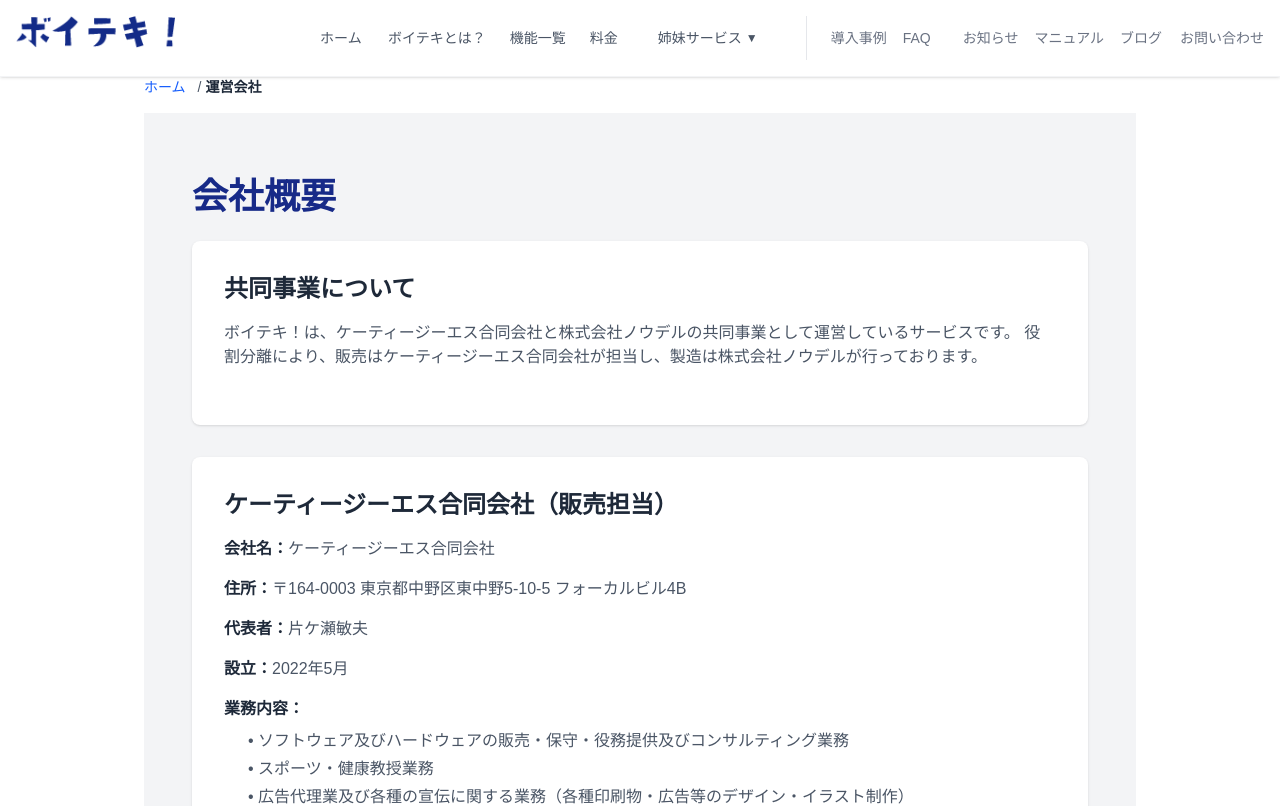
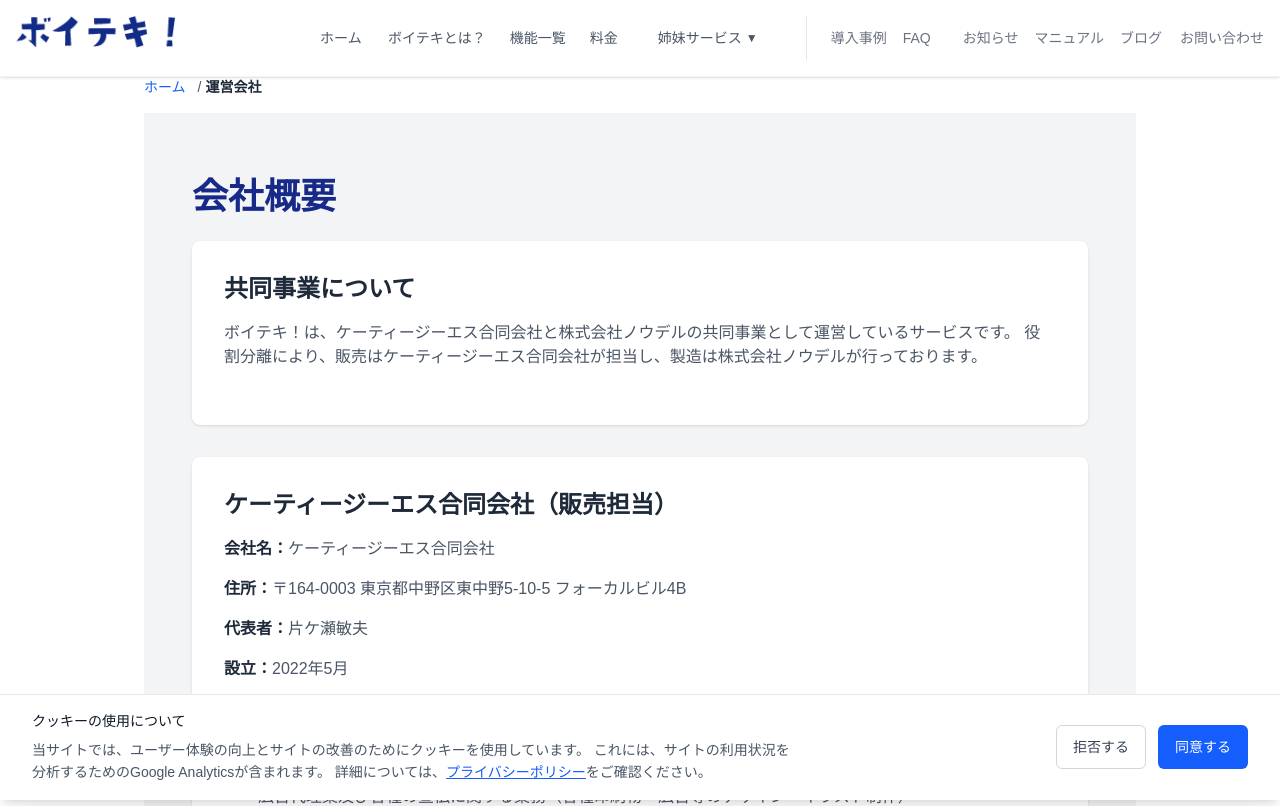
Before and after one commit to ktgsllc/voitex-site, a Next.js app: page /company in a window 1280 px wide. Shown: the top 806 px of the page. Built offline with nearby package versions, Linux system fonts and the light colour scheme.

Commit message:
feat: クッキー同意バナーを実装 - GDPR準拠のクッキー同意機能を追加 - Google Analyticsとの統合 - アクセシビリティ対応 - レポンシブデザイン対応

```diff
--- a/src/app/layout.tsx
+++ b/src/app/layout.tsx
@@ -2,6 +2,8 @@
 import Header from '@/components/Header';
 import Footer from '@/components/Footer';
 import Breadcrumbs from '@/components/Breadcrumbs';
+import CookieConsent from '@/components/CookieConsent';
+import Script from 'next/script';
 
 export const metadata = {
   title: 'ボイテキ！｜音声解析・感情分析AIサービス公式サイト',
@@ -70,21 +72,30 @@
   return (
     <html lang="ja">
       <head>
-        {/* Google Analytics */}
-        <script
-          async
+        {/* Google Analytics - クッキー同意対応 */}
+        <Script
           src="https://www.googletagmanager.com/gtag/js?id=G-68QTZ1MSD0"
+          strategy="afterInteractive"
         />
-        <script
-          dangerouslySetInnerHTML={{
-            __html: `
-              window.dataLayer = window.dataLayer || [];
-              function gtag(){dataLayer.push(arguments);}
-              gtag('js', new Date());
-              gtag('config', 'G-68QTZ1MSD0');
-            `,
-          }}
-        />
+        <Script id="google-analytics" strategy="afterInteractive">
+          {`
+            window.dataLayer = window.dataLayer || [];
+            function gtag(){dataLayer.push(arguments);}
+            gtag('js', new Date());
+
+            // クッキー同意の状態をチェック
+            const consent = localStorage.getItem('voitex_cookie_consent');
+            if (consent === 'accepted') {
+              gtag('config', 'G-68QTZ1MSD0', {
+                'analytics_storage': 'granted'
+              });
+            } else {
+              gtag('config', 'G-68QTZ1MSD0', {
+                'analytics_storage': 'denied'
+              });
+            }
+          `}
+        </Script>
         {/* 構造化データ */}
         <script
           type="application/ld+json"
@@ -203,6 +214,7 @@
           {children}
         </div>
         <Footer />
+        <CookieConsent />
       </body>
     </html>
   );
--- /dev/null
+++ b/src/components/CookieConsent.tsx
@@ -0,0 +1,100 @@
+'use client';
+
+import { useState, useEffect } from 'react';
+import Link from 'next/link';
+import { needsConsentUpdate, setCookieConsent } from '@/libs/cookieConsent';
+
+export default function CookieConsent() {
+  const [isVisible, setIsVisible] = useState(false);
+  const [isMounted, setIsMounted] = useState(false);
+
+  useEffect(() => {
+    setIsMounted(true);
+    // クッキー同意の更新が必要かチェック
+    if (needsConsentUpdate()) {
+      setIsVisible(true);
+    }
+  }, []);
+
+  const handleAccept = () => {
+    setCookieConsent('accepted');
+    setIsVisible(false);
+  };
+
+  const handleDecline = () => {
+    setCookieConsent('declined');
+    setIsVisible(false);
+  };
+
+  // SSR対応のため、マウント後にレンダリング
+  if (!isMounted || !isVisible) {
+    return null;
+  }
+
+  return (
+    <>
+      {/* スクリーンリーダー用の説明 */}
+      <div className="sr-only">
+        クッキー同意バナー。このサイトではユーザー体験向上のためクッキーを使用しています。
+      </div>
+
+      {/* メインのバナー */}
+      <div
+        className="fixed bottom-0 left-0 right-0 z-50 border-t border-gray-200 bg-white shadow-lg"
+        role="dialog"
+        aria-labelledby="cookie-consent-title"
+        aria-describedby="cookie-consent-description"
+      >
+        <div className="mx-auto max-w-7xl px-4 py-4 sm:px-6 lg:px-8">
+          <div className="flex flex-col items-start justify-between gap-4 sm:flex-row sm:items-center">
+            {/* テキスト部分 */}
+            <div className="max-w-3xl flex-1">
+              <h2
+                id="cookie-consent-title"
+                className="mb-2 text-sm font-medium text-gray-900"
+              >
+                クッキーの使用について
+              </h2>
+              <p
+                id="cookie-consent-description"
+                className="text-sm leading-relaxed text-gray-600"
+              >
+                当サイトでは、ユーザー体験の向上とサイトの改善のためにクッキーを使用しています。
+                これには、サイトの利用状況を分析するためのGoogle
+                Analyticsが含まれます。 詳細については、
+                <Link
+                  href="/privacy-policy"
+                  className="rounded text-blue-600 underline hover:text-blue-800 focus:outline-none focus:ring-2 focus:ring-blue-500 focus:ring-offset-2"
+                >
+                  プライバシーポリシー
+                </Link>
+                をご確認ください。
+              </p>
+            </div>
+
+            {/* ボタン部分 */}
+            <div className="flex w-full flex-col gap-3 sm:w-auto sm:flex-row">
+              <button
+                onClick={handleDecline}
+                className="rounded-md border border-gray-300 bg-white px-4 py-2 text-sm font-medium text-gray-700 transition-colors duration-200 hover:bg-gray-50 focus:outline-none focus:ring-2 focus:ring-blue-500 focus:ring-offset-2"
+                aria-label="クッキーの使用を拒否する"
+              >
+                拒否する
+              </button>
+              <button
+                onClick={handleAccept}
+                className="rounded-md border border-transparent bg-blue-600 px-4 py-2 text-sm font-medium text-white transition-colors duration-200 hover:bg-blue-700 focus:outline-none focus:ring-2 focus:ring-blue-500 focus:ring-offset-2"
+                aria-label="クッキーの使用に同意する"
+              >
+                同意する
+              </button>
+            </div>
+          </div>
+        </div>
+      </div>
+
+      {/* オーバーレイ（モバイルでのタップ防止） */}
+      <div className="fixed inset-0 z-40 bg-black bg-opacity-25 sm:hidden" />
+    </>
+  );
+}
--- /dev/null
+++ b/src/libs/cookieConsent.ts
@@ -0,0 +1,111 @@
+// クッキー同意の管理ユーティリティ
+
+export interface CookieConsentData {
+  status: 'accepted' | 'declined' | null;
+  date: string | null;
+  version: string;
+}
+
+const CONSENT_KEY = 'voitex_cookie_consent';
+const CONSENT_DATE_KEY = 'voitex_cookie_consent_date';
+const CONSENT_VERSION = '1.0';
+
+/**
+ * クッキー同意の状態を取得
+ */
+export function getCookieConsent(): CookieConsentData {
+  if (typeof window === 'undefined') {
+    return {
+      status: null,
+      date: null,
+      version: CONSENT_VERSION,
+    };
+  }
+
+  const status = localStorage.getItem(CONSENT_KEY) as
+    | 'accepted'
+    | 'declined'
+    | null;
+  const date = localStorage.getItem(CONSENT_DATE_KEY);
+
+  return {
+    status,
+    date,
+    version: CONSENT_VERSION,
+  };
+}
+
+/**
+ * クッキー同意を保存
+ */
+export function setCookieConsent(status: 'accepted' | 'declined'): void {
+  if (typeof window === 'undefined') return;
+
+  localStorage.setItem(CONSENT_KEY, status);
+  localStorage.setItem(CONSENT_DATE_KEY, new Date().toISOString());
+
+  // Google Analyticsの設定を更新
+  updateGoogleAnalyticsConsent(status);
+}
+
+/**
+ * クッキー同意をリセット
+ */
+export function resetCookieConsent(): void {
+  if (typeof window === 'undefined') return;
+
+  localStorage.removeItem(CONSENT_KEY);
+  localStorage.removeItem(CONSENT_DATE_KEY);
+
+  // Google Analyticsを無効化
+  updateGoogleAnalyticsConsent('declined');
+}
+
+/**
+ * クッキー同意が必要かどうかを判定
+ */
+export function needsCookieConsent(): boolean {
+  const consent = getCookieConsent();
+  return consent.status === null;
+}
+
+/**
+ * Google Analyticsの同意設定を更新
+ */
+function updateGoogleAnalyticsConsent(status: 'accepted' | 'declined'): void {
+  if (typeof window === 'undefined' || !window.gtag) return;
+
+  const analyticsStorage = status === 'accepted' ? 'granted' : 'denied';
+
+  window.gtag('consent', 'update', {
+    analytics_storage: analyticsStorage,
+  });
+}
+
+/**
+ * 同意の有効期限をチェック（1年）
+ */
+export function isConsentExpired(): boolean {
+  const consent = getCookieConsent();
+  if (!consent.date) return true;
+
+  const consentDate = new Date(consent.date);
+  const oneYearAgo = new Date();
+  oneYearAgo.setFullYear(oneYearAgo.getFullYear() - 1);
+
+  return consentDate < oneYearAgo;
+}
+
+/**
+ * 同意の更新が必要かどうかを判定
+ */
+export function needsConsentUpdate(): boolean {
+  return needsCookieConsent() || isConsentExpired();
+}
+
+// TypeScript用の型定義
+declare global {
+  interface Window {
+    gtag: (...args: unknown[]) => void;
+  }
+}
```
Also changed, not shown: src/app/globals.css (+10 -3 lines), public/manifest.json.
